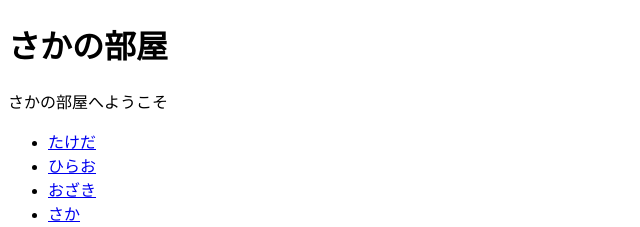
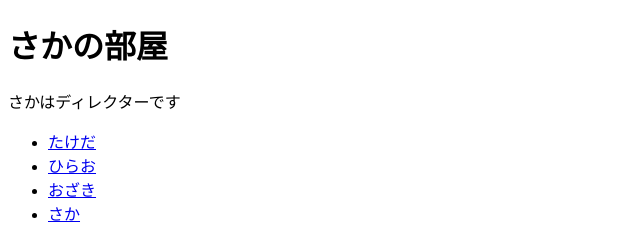
Before and after one commit to haru-programming/company_practice, a plain HTML site: page saka/index.html in a window 1280 px wide. Shown: the top 227 px of the page, 0-640 px from the left. Drawn offline with Linux system fonts and the light colour scheme.

Commit message:
さかの部屋のテキスト変更

```diff
--- a/saka/index.html
+++ b/saka/index.html
@@ -7,7 +7,7 @@
   </head>
   <body>
     <h1>さかの部屋</h1>
-    <p>さかの部屋へようこそ</p>
+    <p>さかはディレクターです</p>
 
     <nav>
       <ul>
```
